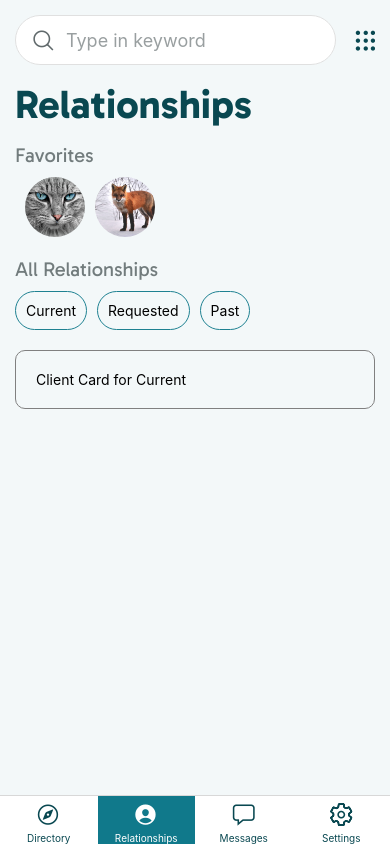
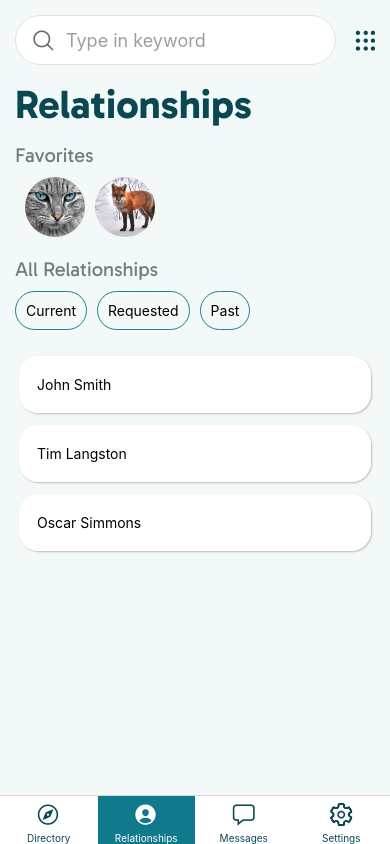
Before and after one commit to Valyria-Studios/ellis_app, a React Native app in the folder App/: screen /Relationships in a window 390 px wide. Built offline with nearby package versions, Linux system fonts and the light colour scheme.

Commit message:
Created mapped client cards on Relationship Page

```diff
--- a/App/screens/Relationships.js
+++ b/App/screens/Relationships.js
@@ -13,6 +13,7 @@ import { SafeAreaView } from "react-native-safe-area-context";
 import Fontisto from "@expo/vector-icons/Fontisto";
 import Icon from "@expo/vector-icons/Ionicons";
 import Card from "../shared/Card";
+import Clients from "../shared/Clients";
 
 const RelationshipPage = () => {
   const [filter, setFilter] = useState("current"); // default filter
@@ -95,26 +96,13 @@ const RelationshipPage = () => {
             <Text>Past</Text>
           </TouchableOpacity>
         </View>
-
-        {/* Cards Section based on filter */}
-        {filter === "current" && (
-          <View style={styles.card}>
-            <Text>Client Card for Current</Text>
-            {/* Add your card component here */}
-          </View>
-        )}
-        {filter === "requested" && (
-          <View style={styles.card}>
-            <Text>Client Card for Requested</Text>
-            {/* Add your card component here */}
-          </View>
-        )}
-        {filter === "past" && (
-          <View style={styles.card}>
-            <Text>Client Card for Past</Text>
-            {/* Add your card component here */}
-          </View>
-        )}
+        {Clients.map((client) => (
+          <Card key={client.key}>
+            <View>
+              <Text>{client.name}</Text>
+            </View>
+          </Card>
+        ))}
       </ScrollView>
     </SafeAreaView>
   );
--- a/App/shared/Clients.js
+++ b/App/shared/Clients.js
@@ -32,3 +32,5 @@ const Clients = [
     // progressbar: 'some code to relate services and completion'
   },
 ];
+
+export default Clients;
```
